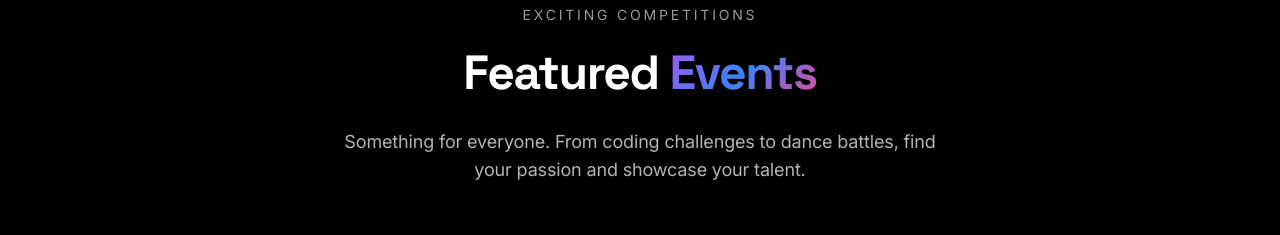
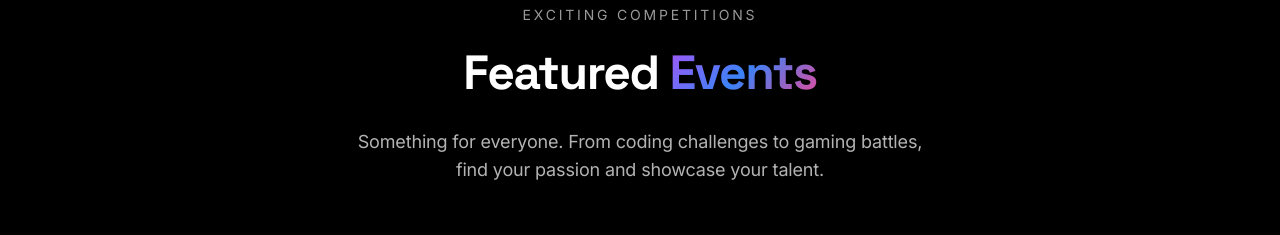
Before and after one commit to ZION-DIT/zion, a plain HTML site: page index.html in a window 1280 px wide. Shown: the part 2360-2595 px from the top of the page. Drawn offline with Linux system fonts and the light colour scheme.

Commit message:
Update index.html

```diff
--- a/index.html
+++ b/index.html
@@ -281,7 +281,7 @@
             <div class="section-header">
                 <span class="section-label">Exciting Competitions</span>
                 <h2 class="section-title">Featured <span class="gradient-text">Events</span></h2>
-                <p class="section-subtitle">Something for everyone. From coding challenges to dance battles, find your
+                <p class="section-subtitle">Something for everyone. From coding challenges to gaming battles, find your
                     passion and showcase your talent.</p>
             </div>
             <div class="events-grid">
```
